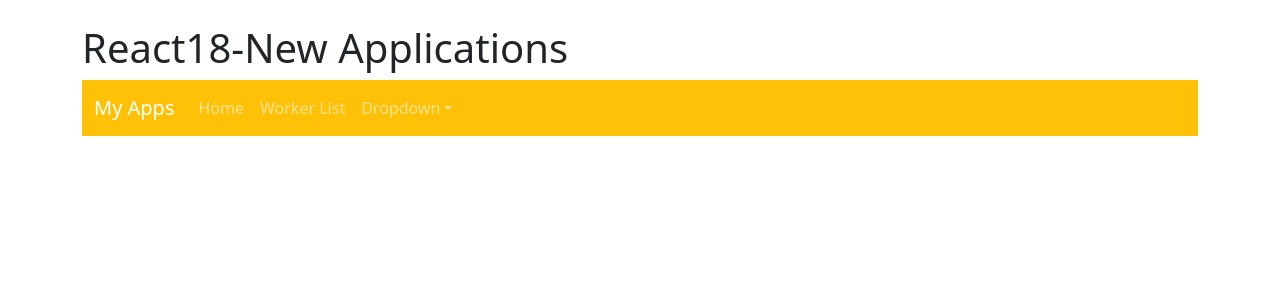
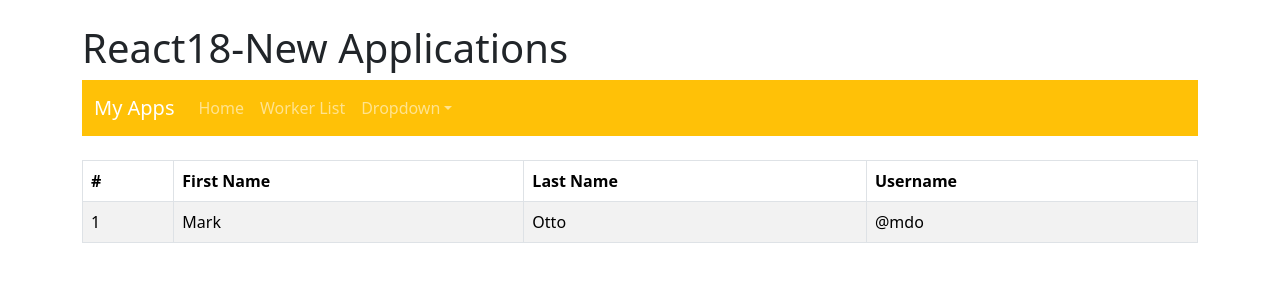
Before and after one commit to sayan-roni-96/react18-demo-apps-sayan, a React (Create React App) app: page /redux/employeelist in a window 1280 px wide. Shown: the top 300 px of the page. Built offline with nearby package versions, Linux system fonts and the light colour scheme.

Commit message:
redux issue fixed

```diff
--- a/package.json
+++ b/package.json
@@ -3,6 +3,7 @@
   "version": "0.1.0",
   "private": true,
   "dependencies": {
+    "@reduxjs/toolkit": "^1.9.7",
     "@testing-library/jest-dom": "^5.17.0",
     "@testing-library/react": "^13.4.0",
     "@testing-library/user-event": "^13.5.0",
@@ -14,6 +15,7 @@
     "react-bootstrap": "^2.8.0",
     "react-dom": "^18.2.0",
     "react-quill": "^2.0.0",
+    "react-redux": "^8.1.3",
     "react-router-dom": "^6.15.0",
     "react-scripts": "^2.1.3",
     "react-select": "^5.7.5",
@@ -26,7 +28,7 @@
     "on": "react-scripts --openssl-legacy-provider start",
     "dev": "concurrently \"react-scripts start\" \"json-server --watch db.json --port 3079\"",
     "nom": "concurrently \"react-scripts start\" \"json-server --watch newstudent.json --port 3080\"",
-    "user":"concurrently \"react-scripts start\" \"json-server --watch worker.json --port 3090\"",
+    "user": "concurrently \"react-scripts start\" \"json-server --watch worker.json --port 3090\"",
     "start:dev": "concurrently \"react-scripts start\" \"json-server --watch db.json --port 3079\" \"json-server --watch newstudent.json --port 3080\"",
     "build": "react-scripts build",
     "test": "react-scripts test",
--- a/src/App.js
+++ b/src/App.js
@@ -24,6 +24,7 @@ import StudentView from './pages/appUsingJsonServer/StudentView';
 import StudentAdd from './pages/appUsingJsonServer/StudentAdd';
 import StudentEdit from './pages/appUsingJsonServer/StudentEdit';
 import WorkerList from './pages/updateworker/WorkerList';
+import EmployeeListPage from './pages/CrudUsingRedux/EmployeeListPage';
 
 function App() {
   return (
@@ -51,16 +52,22 @@ function App() {
         <Route exact path="/employeelist" element={<EmployeeList />} />
         <Route exact path="/employeeadd" element={<EmployeeAdd />} />
         <Route exact path="/employeeedit/:empid" element={<EmployeeEdit />} />
-        <Route path="/employeedetails/:id"  element={<EmployeeDetails/>} />
+        <Route path="/employeedetails/:id" element={<EmployeeDetails />} />
 
         <Route exact path="/studentlist" element={<StudentList />} />
         <Route path="/studentview/:id" element={<StudentView />} />
         <Route exact path="/studentadd" element={<StudentAdd />} />
         <Route exact path="/studentedit/:stuid" element={<StudentEdit />} />
 
-        {/* New Worker Crud*/ }
+        {/* New Worker Crud*/}
         <Route exact path="/workerlist" element={<WorkerList />} />
 
+        {/* CRUD Using Redux */}
+        <Route
+          exact
+          path="/redux/employeelist"
+          element={<EmployeeListPage />}
+        />
       </Routes>
     </div>
   );
--- /dev/null
+++ b/src/RootApi.js
@@ -0,0 +1,5 @@
+import axios from 'axios';
+import { rootBaseUrl } from './config';
+export const RootApi = axios.create({
+  baseURL: rootBaseUrl,
+});
--- /dev/null
+++ b/src/config/index.js
@@ -0,0 +1 @@
+export const rootBaseUrl = `${process.env.REACT_APP_JSON_URL}`;
--- a/src/index.js
+++ b/src/index.js
@@ -4,12 +4,16 @@ import './index.css';
 import App from './App';
 import reportWebVitals from './reportWebVitals';
 import { BrowserRouter } from 'react-router-dom';
+import { Provider } from 'react-redux';
+import { reduxStore } from './store';
 
 const root = ReactDOM.createRoot(document.getElementById('root'));
 root.render(
   <React.StrictMode>
     <BrowserRouter>
-      <App />
+      <Provider store={reduxStore}>
+        <App />
+      </Provider>
     </BrowserRouter>
   </React.StrictMode>
 );
--- /dev/null
+++ b/src/pages/CrudUsingRedux/EmployeeListPage.js
@@ -0,0 +1,27 @@
+import React from 'react';
+import { Table } from 'react-bootstrap';
+
+const EmployeeListPage = () => {
+  return (
+    <Table striped bordered hover className="mt-4">
+      <thead>
+        <tr>
+          <th>#</th>
+          <th>First Name</th>
+          <th>Last Name</th>
+          <th>Username</th>
+        </tr>
+      </thead>
+      <tbody>
+        <tr>
+          <td>1</td>
+          <td>Mark</td>
+          <td>Otto</td>
+          <td>@mdo</td>
+        </tr>
+      </tbody>
+    </Table>
+  );
+};
+
+export default EmployeeListPage;
--- a/src/pages/navmenu/MenuMar.js
+++ b/src/pages/navmenu/MenuMar.js
@@ -34,6 +34,9 @@ const MenuBar = () => {
                 <Dropdown.Item href="/studentlist">
                   CRUD Student Using Json Server
                 </Dropdown.Item>
+                <Dropdown.Item href="/redux/employeelist">
+                  CRUD Student Using Redux
+                </Dropdown.Item>
               </NavDropdown>
             </Nav>
           </Container>
--- /dev/null
+++ b/src/store/actions/employeeMainAction.js
@@ -0,0 +1,12 @@
+import { createAsyncThunk } from '@reduxjs/toolkit';
+import { RootApi } from '../../RootApi';
+
+export const getAllMainEmployees = createAsyncThunk(
+  'employee/get',
+  async () => {
+    // const response = await axios.get(`${baseUrl}/employees`);
+    const response = await RootApi.get(`/employees`);
+    // console.log('response-a', response);
+    return response.data.reverse();
+  }
+);
--- /dev/null
+++ b/src/store/index.js
@@ -0,0 +1,7 @@
+import { configureStore } from '@reduxjs/toolkit';
+import employeeMainSlice from './reducers/employeeMainSlice';
+export const reduxStore = configureStore({
+  reducer: {
+    employee: employeeMainSlice,
+  },
+});
--- /dev/null
+++ b/src/store/reducers/employeeMainSlice.js
@@ -0,0 +1,32 @@
+import { createSlice } from '@reduxjs/toolkit';
+import { getAllMainEmployees } from '../actions/employeeMainAction';
+
+const initialState = {
+  allEmployeeData: [],
+  message: '',
+};
+
+const employeeMainSlice = createSlice({
+  name: 'employeeMainSlice',
+  initialState: initialState,
+  reducers: {},
+
+  extraReducers: function(builder) {
+    //Fetch All Employees
+    builder.addCase(getAllMainEmployees.pending, (state) => {
+      state.message = 'Employee data fetch panding!';
+    });
+
+    builder.addCase(getAllMainEmployees.fulfilled, (state, action) => {
+      state.allEmployeeData = action.payload;
+      state.message = 'Employee data fetched!';
+    });
+
+    builder.addCase(getAllMainEmployees.rejected, (state, action) => {
+      state.allEmployeeData = [];
+      state.message = 'Something Went Wrong!';
+    });
+  },
+});
+
+export default employeeMainSlice.reducer;
```
Also changed, not shown: 2 other files (tests, documents, lock files or other folders).
